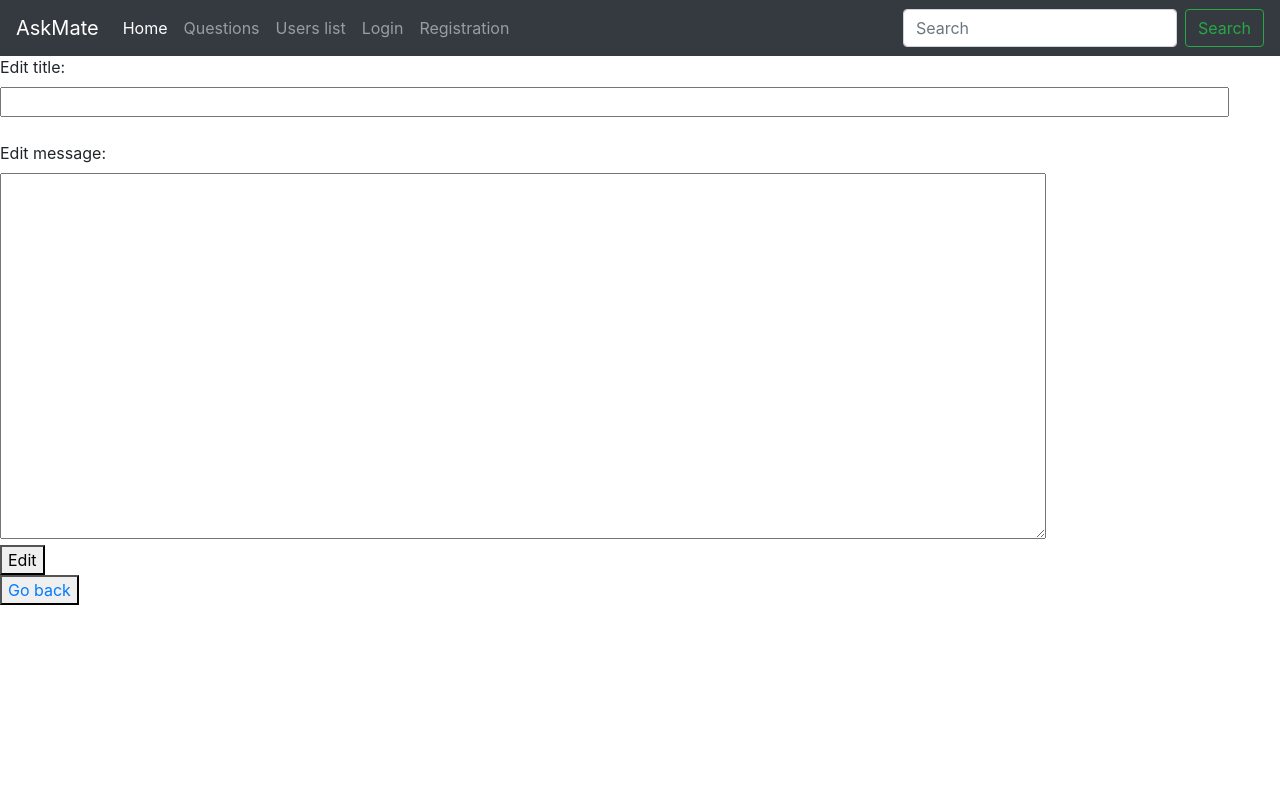
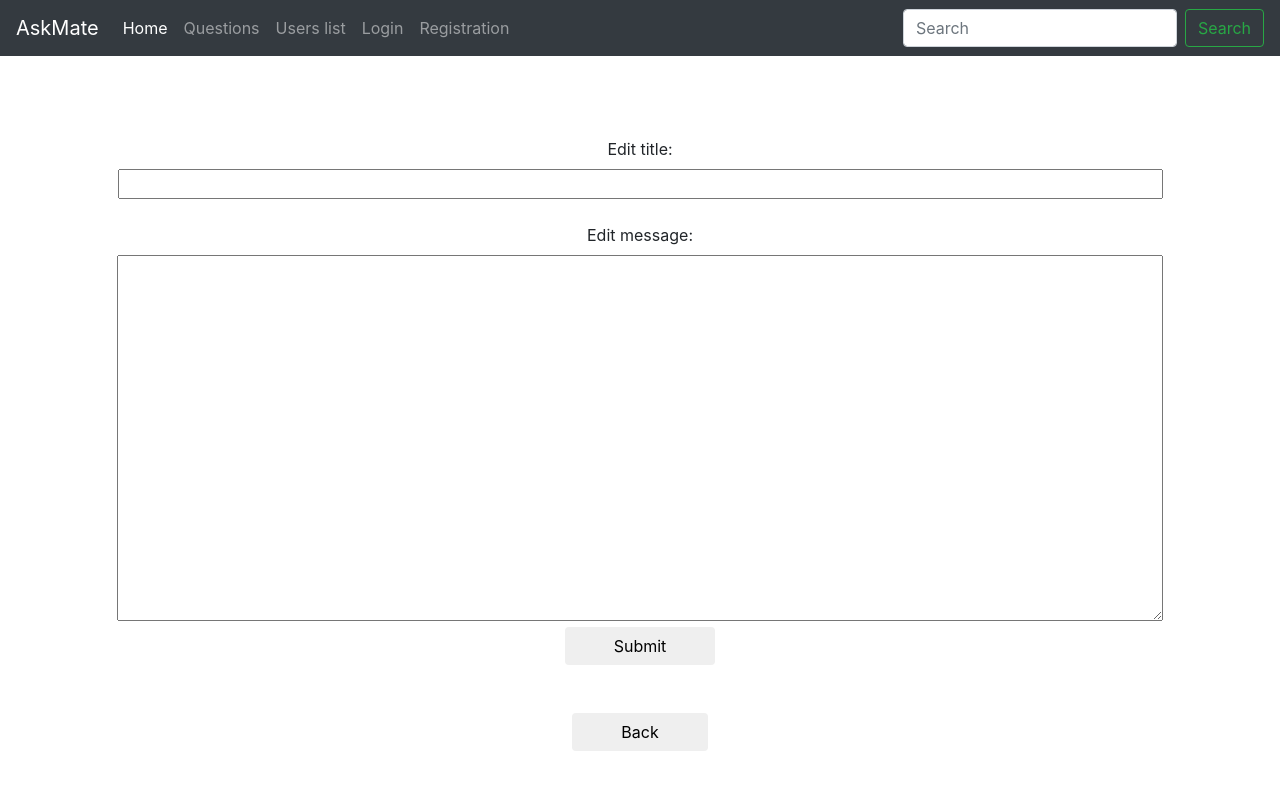
Before and after one commit to mattwasilewski/ask-mate-python, a Flask app: template templates/edit-question.html in a window 1280 px wide. Run offline with Flask 2, Linux system fonts and the light colour scheme; the template is opened without the code that fills it, so the values that code supplies are empty; some libraries are stand-ins or nearby versions.

Commit message:
edit-question template done

```diff
--- a/static/style.css
+++ b/static/style.css
@@ -65,3 +65,12 @@
     margin-top: 60px;
     margin-left: 0.5%;
 }
+
+.container{
+    margin-left: 450px;
+}
+
+.edit{
+    margin-top: 10px;
+    text-align: center;
+}
--- a/templates/edit-question.html
+++ b/templates/edit-question.html
@@ -1,5 +1,7 @@
 {% extends 'base.html' %} {% block title %} Edit question | AskMate {% endblock
 %} {% block content %} {{ super() }}
+    <div class="edit">
+    <br><br><br>
 <form
     class="submit-data-form"
     action="{{ add_comment_to_answer }}"
@@ -13,7 +15,7 @@
         name="title"
         id="title"
         value="{{ question.title }}"
-        size="115"
+        size="97"
         minlength="10"
     />
     <br />
@@ -24,11 +26,10 @@
 {{ question.message }}</textarea
     >
     <br />
-    <button type="submit">Edit</button>
+    <button type="submit" class="btn btn-color px-5 mb-5 w-30">Submit</button>
 </form>
-<button>
-    <a href="{{ url_for('display_question', question_id=question_id) }}"
-        >Go back</a
-    >
-</button>
+    <form action="{{ url_for('display_question', question_id=question_id) }}">
+    <input type="submit" class="btn btn-color px-5 mb-5 w-30" value="Back">
+        </form>
+    </div>
 {% endblock %}
```
